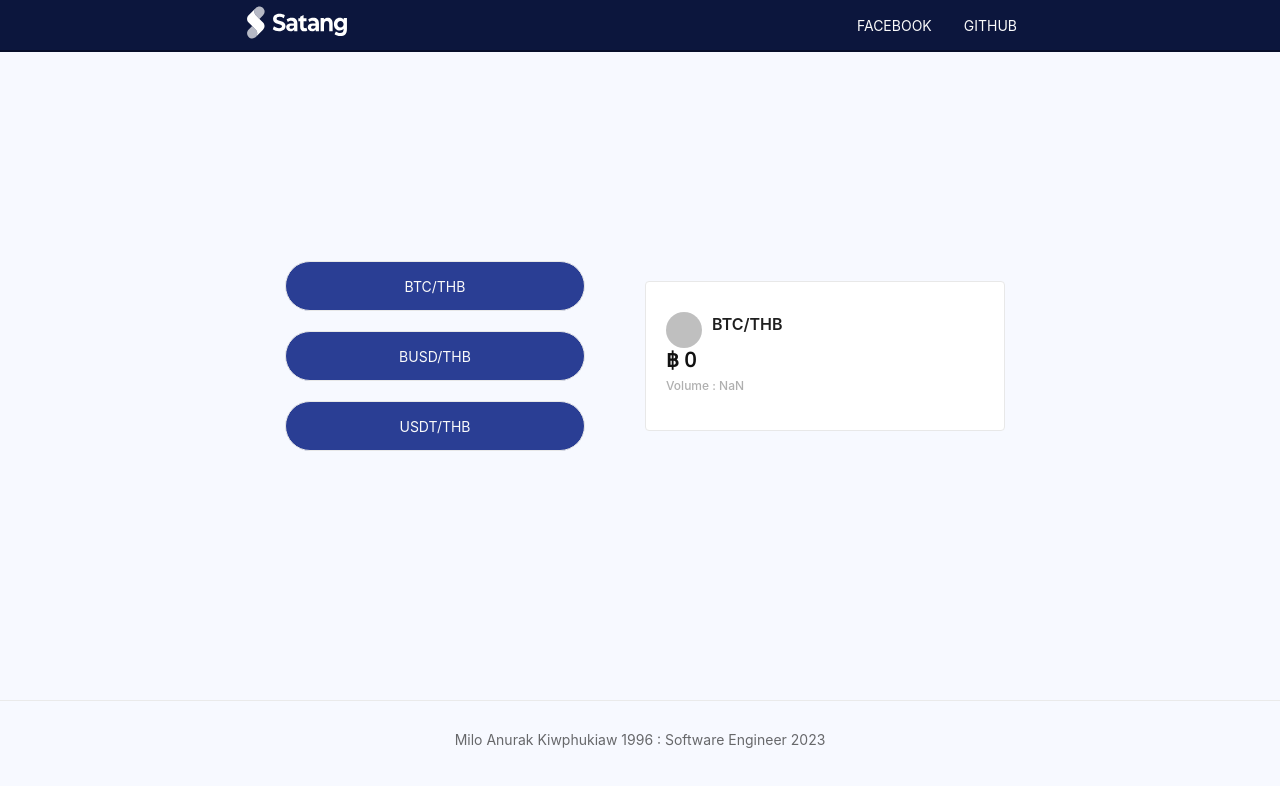
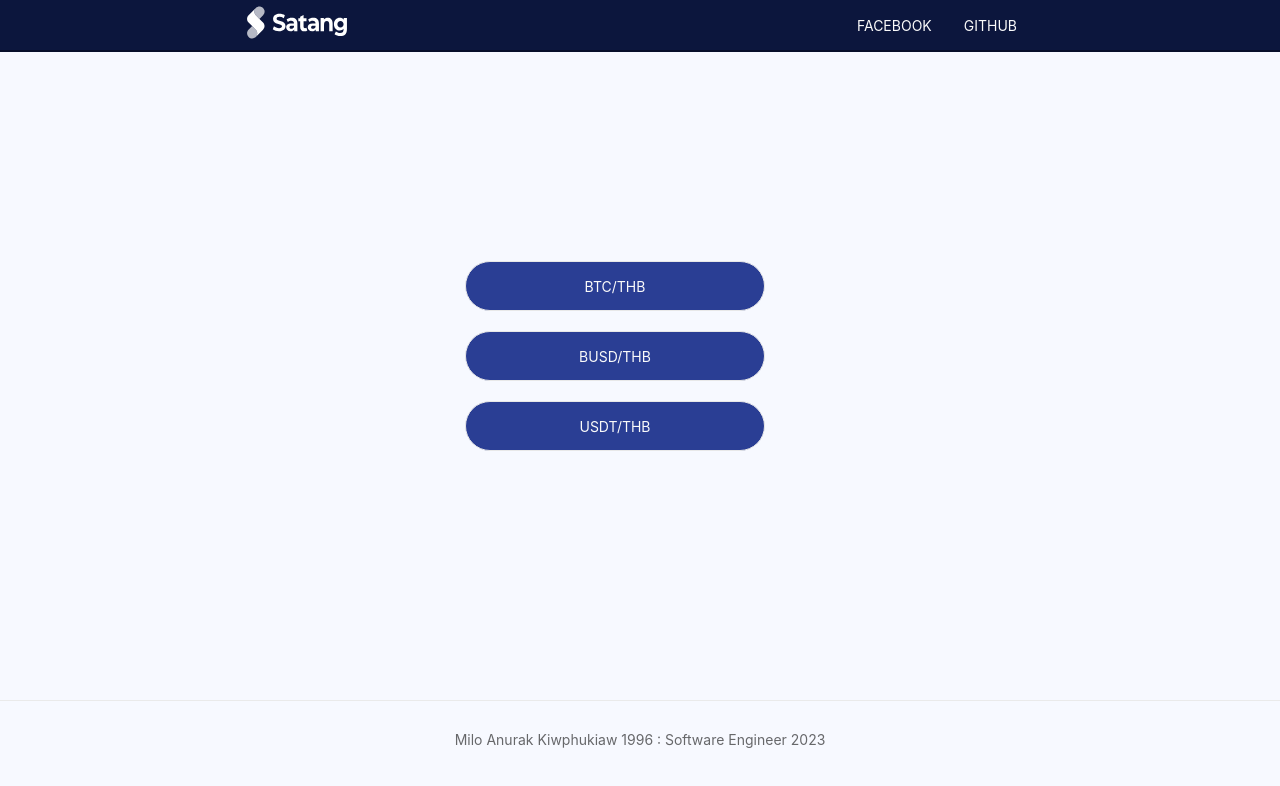
Before and after one commit to bmz3521/test-next-app, a Next.js app: page /market in a window 1280 px wide. Shown: the top 786 px of the page. Built offline with nearby package versions, Linux system fonts and the light colour scheme.

Commit message:
first commit

```diff
--- a/pages/market/index.tsx
+++ b/pages/market/index.tsx
@@ -1,5 +1,5 @@
 import React from 'react'
-import CurrencyCard from '../component/CurrencyCard';
+// import CurrencyCard from '../component/CurrencyCard';
 import SelecterCard from '../component/SelecterCard';
 interface Props {
   query : string;
@@ -21,7 +21,7 @@ const Trade = ({query}: Props) => {
             ))
           }
         </div>
-        <CurrencyCard isShow={query}/>
+        {/* <CurrencyCard isShow={query}/> */}
       </div>
     </section>
   )
```
